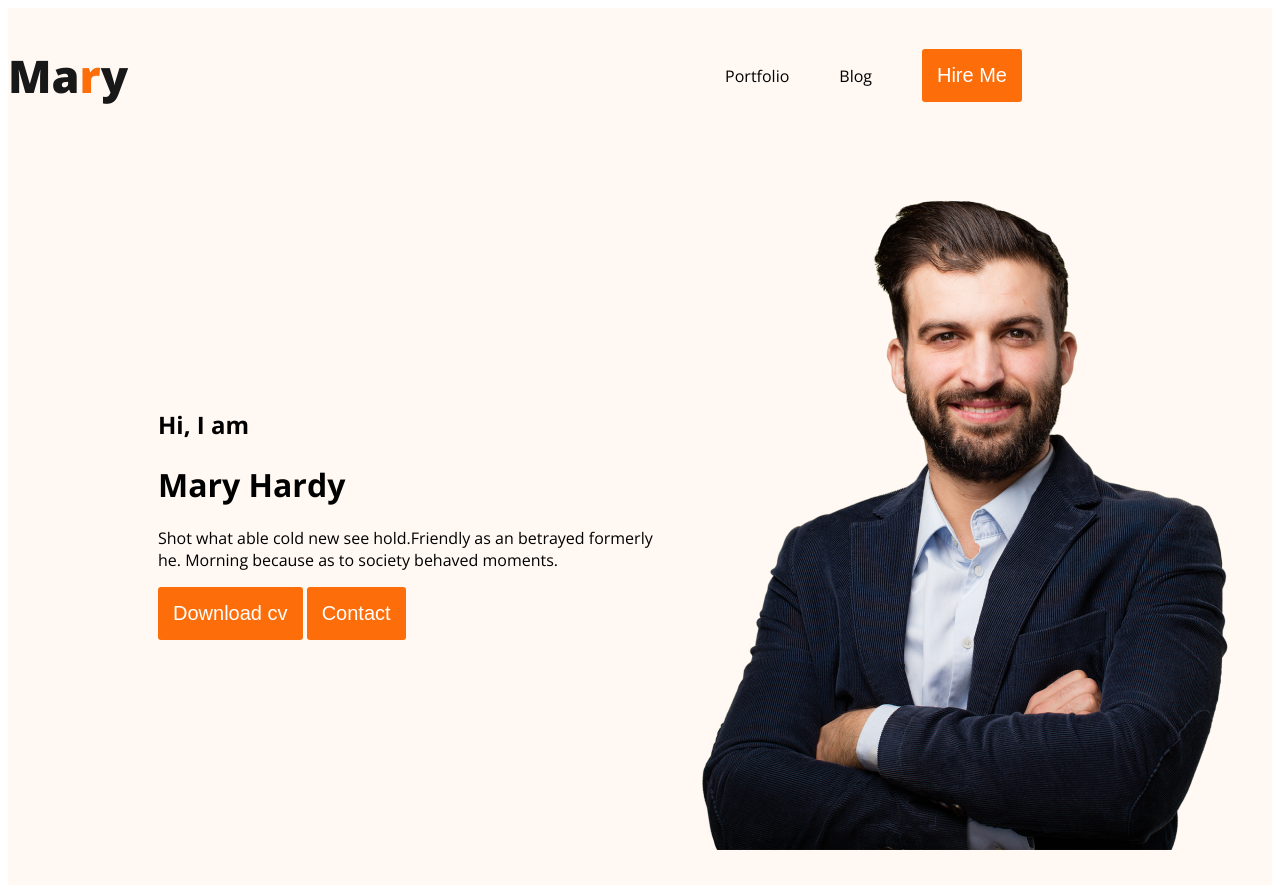
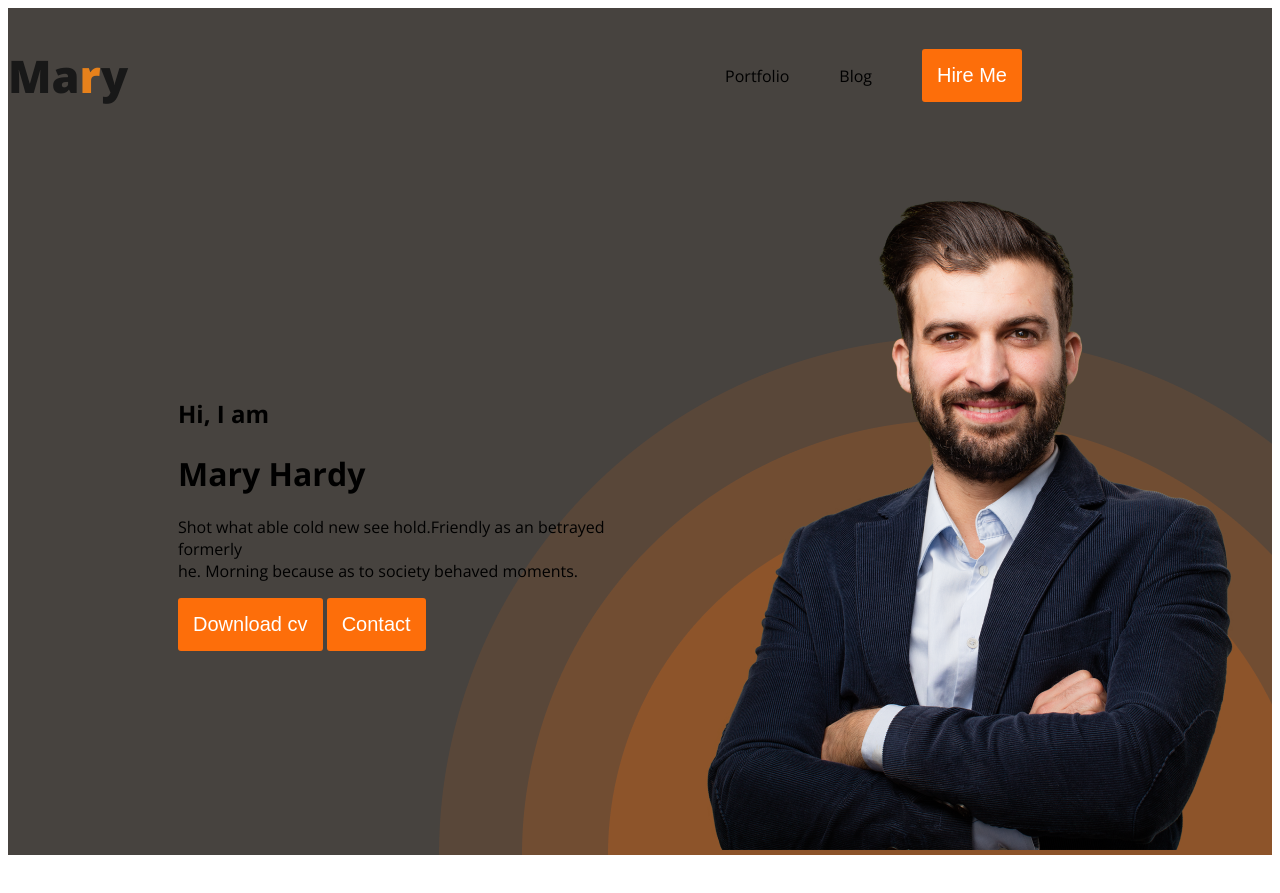
Before and after one commit to Anopkumar/web-developer-portfolio, a plain HTML site: page index.html in a window 1280 px wide. After the commit the page ends 863 px from the top, so only its background shows below. Drawn offline with nearby package versions, Linux system fonts and the light colour scheme.

Commit message:
profile input

```diff
--- a/index.html
+++ b/index.html
@@ -23,7 +23,7 @@
         </ul>
      </nav>
       <div class="banner">
-        <div>
+        <div class="banner-contant">
             <h2 class="banner-gretings">Hi, I  am</h>
                 <h1 class="banner-title">Mary Hardy</h1>
                 <p>Shot what able cold new see hold.Friendly as an betrayed formerly <br> he. Morning because as to society behaved moments.</p>
@@ -32,6 +32,7 @@
         </div>
         <div>
             <img class="profile-pic" src="images/hardy.png" alt="">
+
         </div>
 
       </div>
--- a/portfolio.css
+++ b/portfolio.css
@@ -1,5 +1,6 @@
 body{
     font-family: 'Open Sans', sans-serif;
+
 
 }
 
@@ -7,6 +8,7 @@ nav{
     display: flex;
     justify-content: space-between;
     align-items: center;
+
 
 
 
@@ -43,17 +45,29 @@ nav li{
 }
 
 .text-primary{
-    color: #FD6E0A;
+    color: #e7811b;
 }
 .header{
-    background-color: #FFF8F3;
+    background-color: #47433f;
+    background-image:url('./images/header_bg.png') ;
+    background-repeat: no-repeat;
+    background-position: bottom right;
+
+
+
 }
 .banner{
-    padding: 30px 30px 30px 150px;
+    padding: 30px 30px 0px 150px;
     display: flex;
     align-items: center;
+
 }
 .banner.profile-pic{
     width: 500px;
     height: 600px;
+    margin-left: 100px;
 }
+.banner-contant{
+    margin-left: 20px;
+
+}
```
